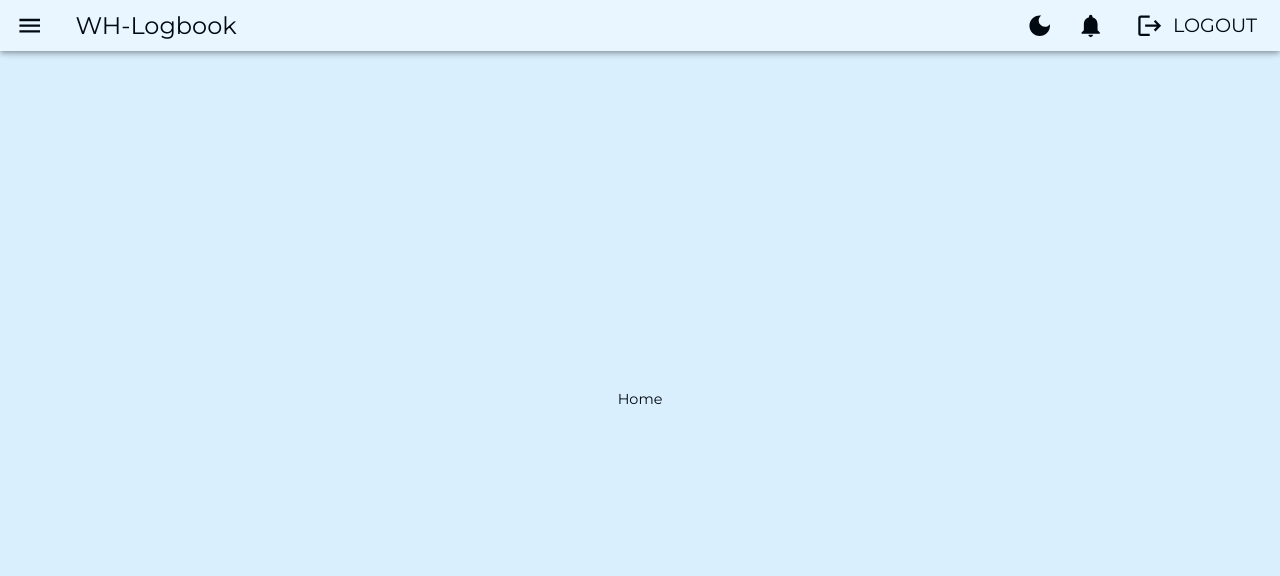
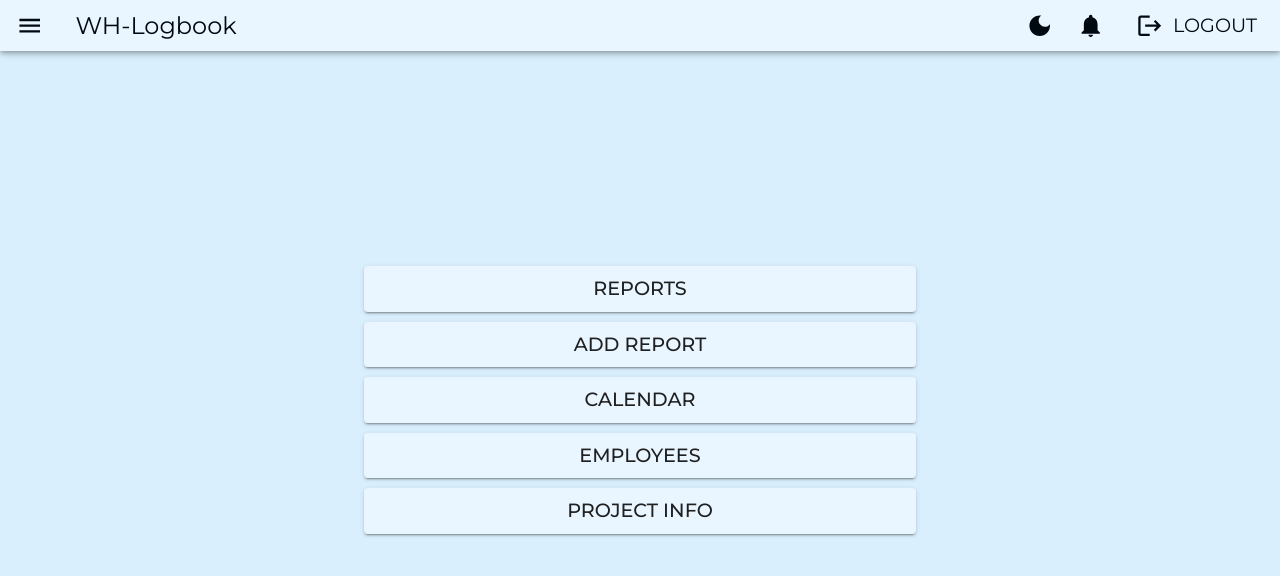
Before and after one commit to sbacanski0730/weather-and-hr-logbook-web, a React (Create React App) app: page / in a window 1280 px wide. Shown: the top 576 px of the page. Built offline with nearby package versions, Linux system fonts and the light colour scheme; sample sign-in values are in the browser's storage.

Commit message:
New starting point and HomePage
New starting path was set and created HomePage

```diff
--- a/src/App.js
+++ b/src/App.js
@@ -26,16 +26,16 @@ const routing = createBrowserRouter(
     createRoutesFromElements(
         <>
             <Route element={<AuthLayout />}>
-                <Route index path={APP_ROUTES.LOGIN} element={<LoginPage />} />
-                <Route path={APP_ROUTES.REGISTER} element={<RegisterPage />} />
-                <Route path={APP_ROUTES.INFO} element={<InfoPage />} />
+                <Route index exact path={APP_ROUTES.LOGIN} element={<LoginPage />} />
+                <Route exact path={APP_ROUTES.REGISTER} element={<RegisterPage />} />
+                <Route exact path={APP_ROUTES.INFO} element={<InfoPage />} />
             </Route>
             <Route element={<MainLayout />}>
-                <Route path={APP_ROUTES.HOME} element={<HomePage />} />
-                <Route path={APP_ROUTES.PROJECT_INFO} element={<InfoPage />} />
-                <Route path={APP_ROUTES.ADD_REPORT} element={<AddReportPage />} />
-                <Route path={APP_ROUTES.REPORT} element={<ReportPage />} />
-                <Route path={APP_ROUTES.REPORTS} element={<ReportsListPage />} />
+                <Route exact path={APP_ROUTES.HOME} element={<HomePage />} />
+                <Route exact path={APP_ROUTES.PROJECT_INFO} element={<InfoPage />} />
+                <Route exact path={APP_ROUTES.ADD_REPORT} element={<AddReportPage />} />
+                <Route exact path={APP_ROUTES.REPORT} element={<ReportPage />} />
+                <Route exact path={APP_ROUTES.REPORTS} element={<ReportsListPage />} />
                 <Route path={APP_ROUTES.ERROR} element={<Error404Page />} />
             </Route>
         </>
--- a/src/components/UserInterface/UserInterface.jsx
+++ b/src/components/UserInterface/UserInterface.jsx
@@ -17,7 +17,6 @@ import FolderIcon from '@mui/icons-material/Folder';
 import AddIcon from '@mui/icons-material/Add';
 import CalendarMonthIcon from '@mui/icons-material/CalendarMonth';
 import PersonIcon from '@mui/icons-material/Person';
-import SettingsIcon from '@mui/icons-material/Settings';
 import QuestionMarkIcon from '@mui/icons-material/QuestionMark';
 
 import DarkModeSharpIcon from '@mui/icons-material/DarkModeSharp';
@@ -151,11 +150,6 @@ const UserInterface = () => {
                                 path: '/employees',
                             },
                             {
-                                name: 'Settings',
-                                icon: <SettingsIcon sx={{ fontSize: '30px' }} />,
-                                path: '/settings',
-                            },
-                            {
                                 name: 'Project info',
                                 icon: <QuestionMarkIcon sx={{ fontSize: '30px' }} />,
                                 path: '/project-info',
--- a/src/pages/HomePage.jsx
+++ b/src/pages/HomePage.jsx
@@ -1,15 +1,68 @@
 import React, { useEffect } from 'react';
 import { useNavigate } from 'react-router-dom';
+import Container from '@mui/material/Container';
+import Button from '@mui/material/Button';
+
 import { APP_ROUTES } from '../utils/constants';
 
 const Home = () => {
     const navigate = useNavigate();
 
     useEffect(() => {
-        if (!localStorage.getItem('token')) navigate(APP_ROUTES.LOGIN);
-    }, []);
+        if (!localStorage.getItem('token')) {
+            navigate(APP_ROUTES.LOGIN);
+        }
+    });
 
-    return <div>Home</div>;
+    return (
+        <>
+            <Container
+                maxWidth="sm"
+                sx={{
+                    display: 'flex',
+                    flexDirection: 'column',
+                    justifyContent: 'center',
+                    gap: '10px',
+                }}
+            >
+                <Button
+                    sx={{ width: '100%' }}
+                    variant="contained"
+                    onClick={() => navigate(APP_ROUTES.REPORTS)}
+                >
+                    Reports
+                </Button>
+                <Button
+                    sx={{ width: '100%' }}
+                    variant="contained"
+                    onClick={() => navigate(APP_ROUTES.ADD_REPORT)}
+                >
+                    Add Report
+                </Button>
+                <Button
+                    sx={{ width: '100%' }}
+                    variant="contained"
+                    onClick={() => navigate(APP_ROUTES.CALENDAR)}
+                >
+                    Calendar
+                </Button>
+                <Button
+                    sx={{ width: '100%' }}
+                    variant="contained"
+                    onClick={() => navigate(APP_ROUTES.EMPLOYEES)}
+                >
+                    Employees
+                </Button>
+                <Button
+                    sx={{ width: '100%' }}
+                    variant="contained"
+                    onClick={() => navigate(APP_ROUTES.PROJECT_INFO)}
+                >
+                    Project Info
+                </Button>
+            </Container>
+        </>
+    );
 };
 
 export default Home;
--- a/src/utils/constants.js
+++ b/src/utils/constants.js
@@ -8,6 +8,7 @@ export const API_ROUTES = {
 };
 
 export const APP_ROUTES = {
+    ERROR: '*',
     HOME: '/',
     LOGIN: '/login',
     REGISTER: '/register',
@@ -16,5 +17,6 @@ export const APP_ROUTES = {
     REPORT: '/report/:reportId',
     REPORTS: '/reports',
     ADD_REPORT: '/add-report',
-    ERROR: '/*',
+    EMPLOYEES: '/employees',
+    CALENDAR: '/calendar',
 };
```
